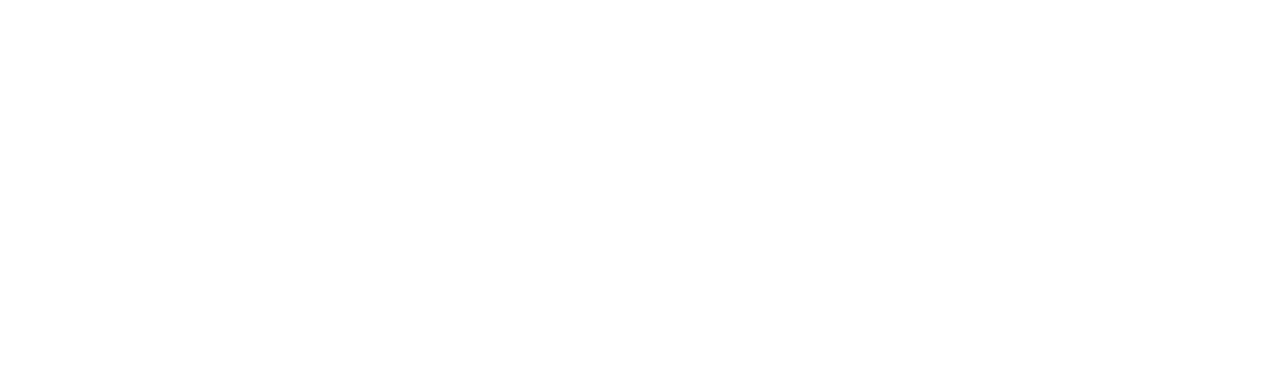
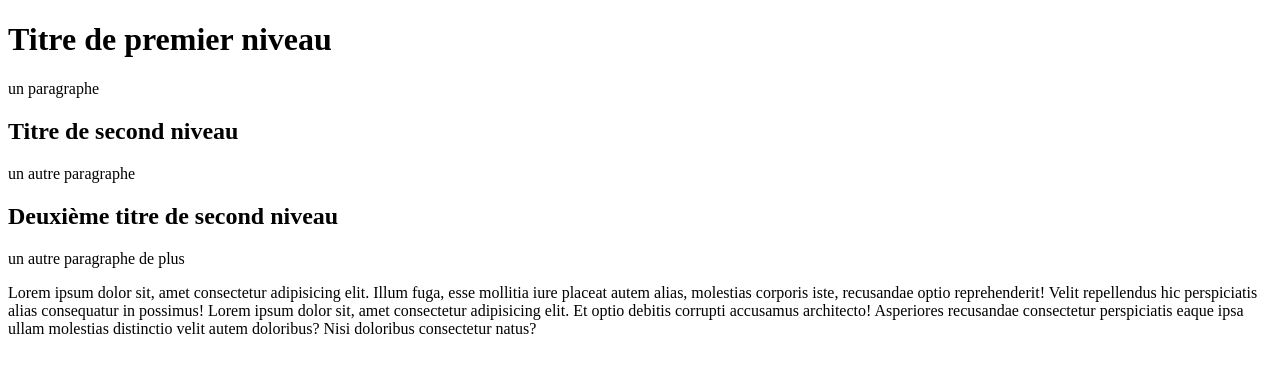
Before and after one commit to DNaylor982/exercice2, a plain HTML site: page index.html in a window 1280 px wide. Drawn offline with Linux system fonts and the light colour scheme.

Commit message:
paragraphe

```diff
--- a/index.html
+++ b/index.html
@@ -4,9 +4,17 @@
     <meta charset="UTF-8">
     <meta http-equiv="X-UA-Compatible" content="IE=edge">
     <meta name="viewport" content="width=device-width, initial-scale=1.0">
-    <title>Document</title>
+    <title>Exercice 2</title>
 </head>
 <body>
-
+    <h1>Titre de premier niveau</h1>
+    <p>un paragraphe</p>
+    <h2>Titre de second niveau</h2>
+    <p>un autre paragraphe</p>
+    <h2>Deuxième titre de second niveau</h2>
+    <p>un autre paragraphe de plus</p>
+    <p>
+        Lorem ipsum dolor sit, amet consectetur adipisicing elit. Illum fuga, esse mollitia iure placeat autem alias, molestias corporis iste, recusandae optio reprehenderit! Velit repellendus hic perspiciatis alias consequatur in possimus! Lorem ipsum dolor sit, amet consectetur adipisicing elit. Et optio debitis corrupti accusamus architecto! Asperiores recusandae consectetur perspiciatis eaque ipsa ullam molestias distinctio velit autem doloribus? Nisi doloribus consectetur natus?
+    </p>
 </body>
 </html>
```
